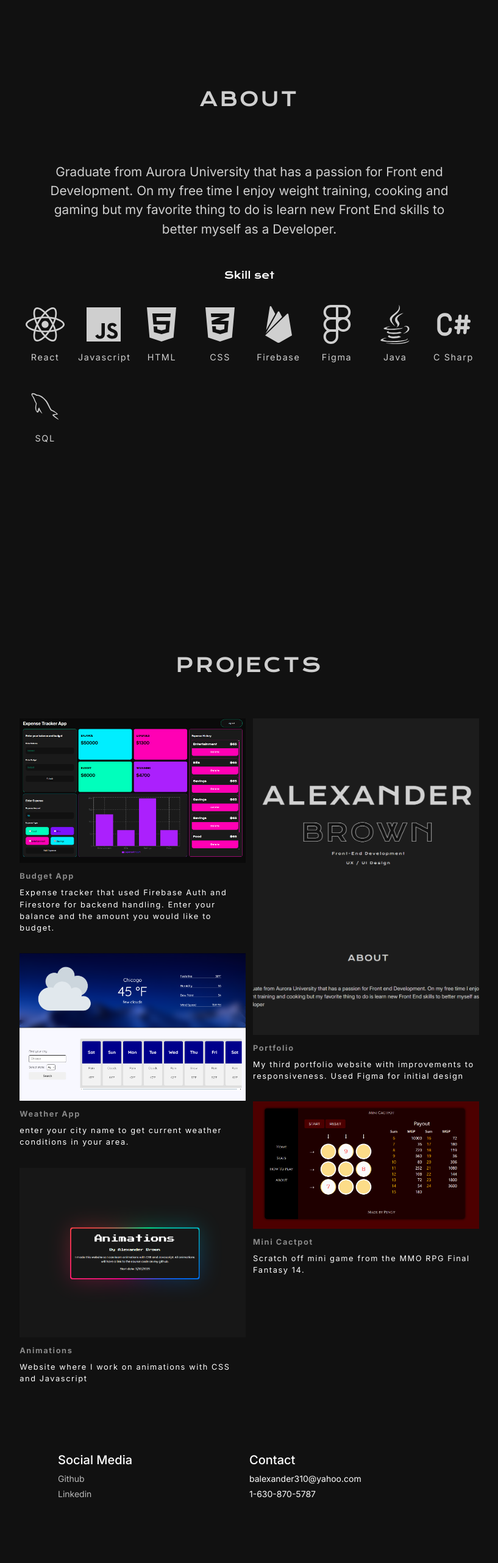
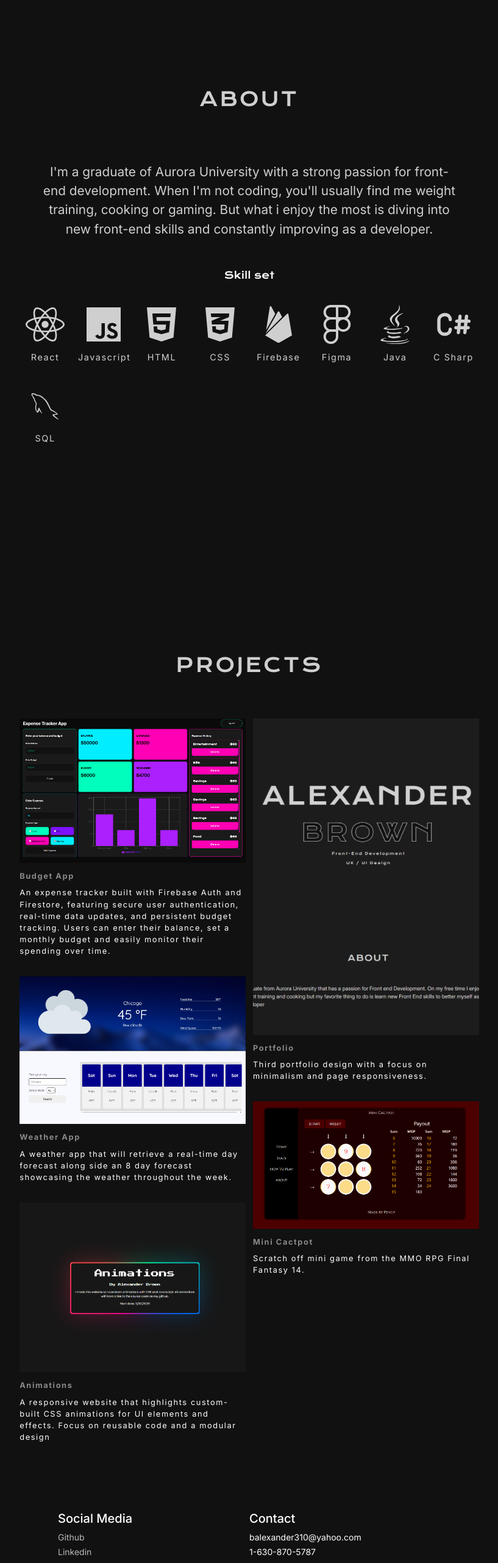
Before and after one commit to AxAnder0095/personalwebsite, a React (Vite) app: page / in a window 1280 px wide. Shown: the part 800-3363 px from the top of the page at 61% size, without its empty margins (231-1048 px from the left). Built offline with nearby package versions, Linux system fonts and the light colour scheme.

Commit message:
updated descriptions

```diff
--- a/src/views/Home2.jsx
+++ b/src/views/Home2.jsx
@@ -78,11 +78,9 @@ function Home2() {
                                   <div>
                                       <p className={'home2-about-title'}>ABOUT</p>
                                       <div className={'home2-about-desc-wrapper'}>
-                                          <p className={'home2-about-desc'}>Graduate from Aurora University that has a passion for Front end
-                                              Development. On my free time I enjoy weight training, cooking and gaming
-                                              but my favorite thing to do is learn new Front End skills to better
-                                              myself as a Developer.
-                                          </p>
+                                          <p className={'home2-about-desc'}>I'm a graduate of Aurora University with a strong
+                                          passion for front-end development. When I'm not coding, you'll usually find me weight training, cooking or gaming.
+                                          But what i enjoy the most is diving into new front-end skills and constantly improving as a developer.</p>
                                       </div>
                                       <div className={'home2-about-skills'}>
                                           <div className={'home2-about-skills-wrapper'}>
@@ -141,8 +139,9 @@ function Home2() {
                                                   </div>
                                                   <div className={'text-box'}>
                                                       <p className={'home2-project-title'}>Budget App</p>
-                                                      <p className={'home2-project-desc'}>Expense tracker that used Firebase Auth and Firestore
-                                                      for backend handling. Enter your balance and the amount you would like to budget.</p>
+                                                      <p className={'home2-project-desc'}>An expense tracker built with Firebase Auth and Firestore, featuring
+                                                       secure user authentication, real-time data updates, and persistent budget tracking. Users can enter
+                                                      their balance, set a monthly budget and easily monitor their spending over time. </p>
                                                   </div>
                                               </Link>
                                               <Link to={'https://github.com/AxAnder0095/weatherapp'} className={'home2-project-link'}>
@@ -151,8 +150,8 @@ function Home2() {
                                                   </div>
                                                   <div className={'text-box'}>
                                                       <p className={'home2-project-title'}>Weather App</p>
-                                                      <p className={'home2-project-desc'}>enter your city name
-                                                          to get current weather conditions in your area.</p>
+                                                      <p className={'home2-project-desc'}>A weather app that will retrieve a real-time day forecast along
+                                                      side an 8 day forecast showcasing the weather throughout the week. </p>
                                                   </div>
                                               </Link>
                                               <Link to={'https://animations-feb82.web.app'} className={'home2-project-link'}>
@@ -161,8 +160,8 @@ function Home2() {
                                                   </div>
                                                   <div className={'text-box'}>
                                                       <p className={'home2-project-title'}>Animations</p>
-                                                      <p className={'home2-project-desc'}>Website where I work on
-                                                          animations with CSS and Javascript</p>
+                                                      <p className={'home2-project-desc'}>A responsive website that highlights custom-built CSS animations for
+                                                      UI elements and effects. Focus on reusable code and a modular design</p>
                                                   </div>
                                               </Link>
                                           </div>
@@ -173,8 +172,7 @@ function Home2() {
                                                   </div>
                                                   <div className={'text-box'}>
                                                       <p className={'home2-project-title'}>Portfolio</p>
-                                                      <p className={'home2-project-desc'}>My third portfolio website with
-                                                          improvements to responsiveness. Used Figma for initial design</p>
+                                                      <p className={'home2-project-desc'}>Third portfolio design with a focus on minimalism and page responsiveness. </p>
                                                   </div>
                                               </Link>
                                               <Link to={'https://github.com/AxAnder0095/Mini-Cacptot-Game'} className={'home2-project-link'}>
```
